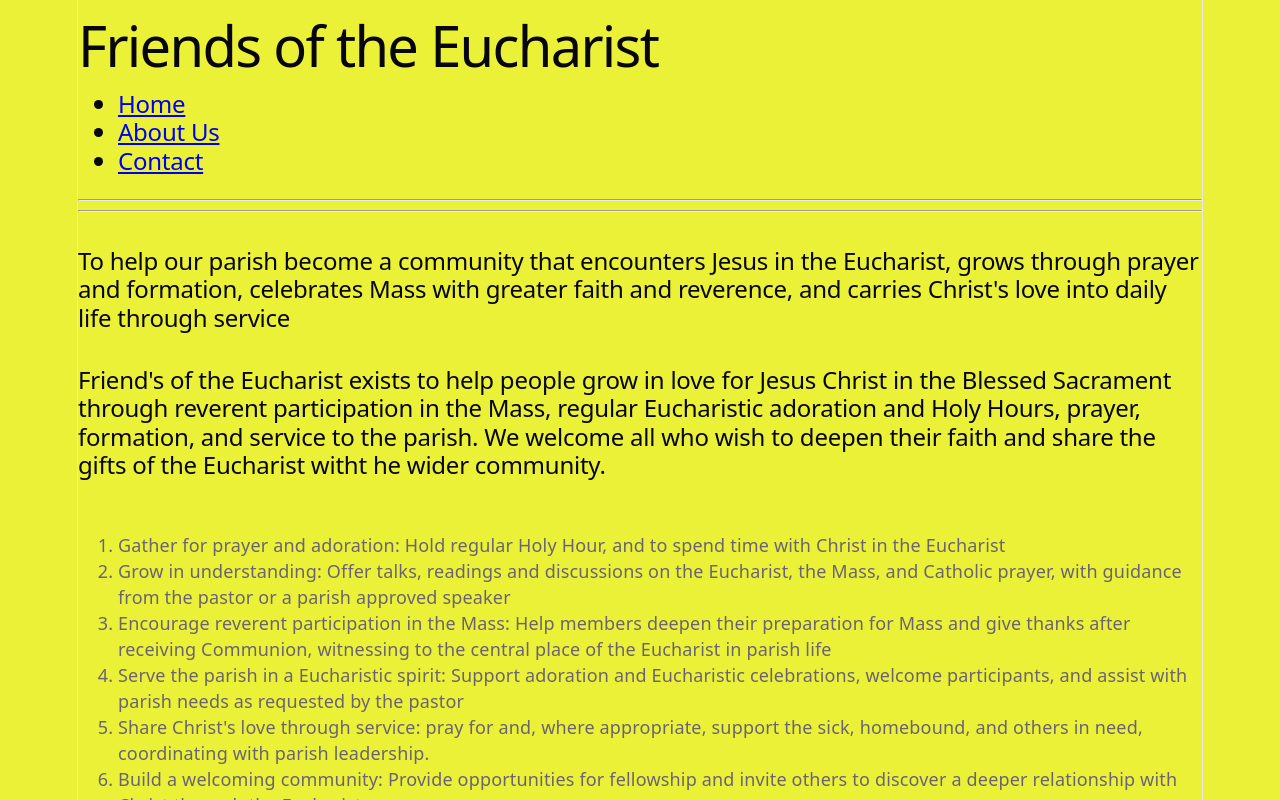
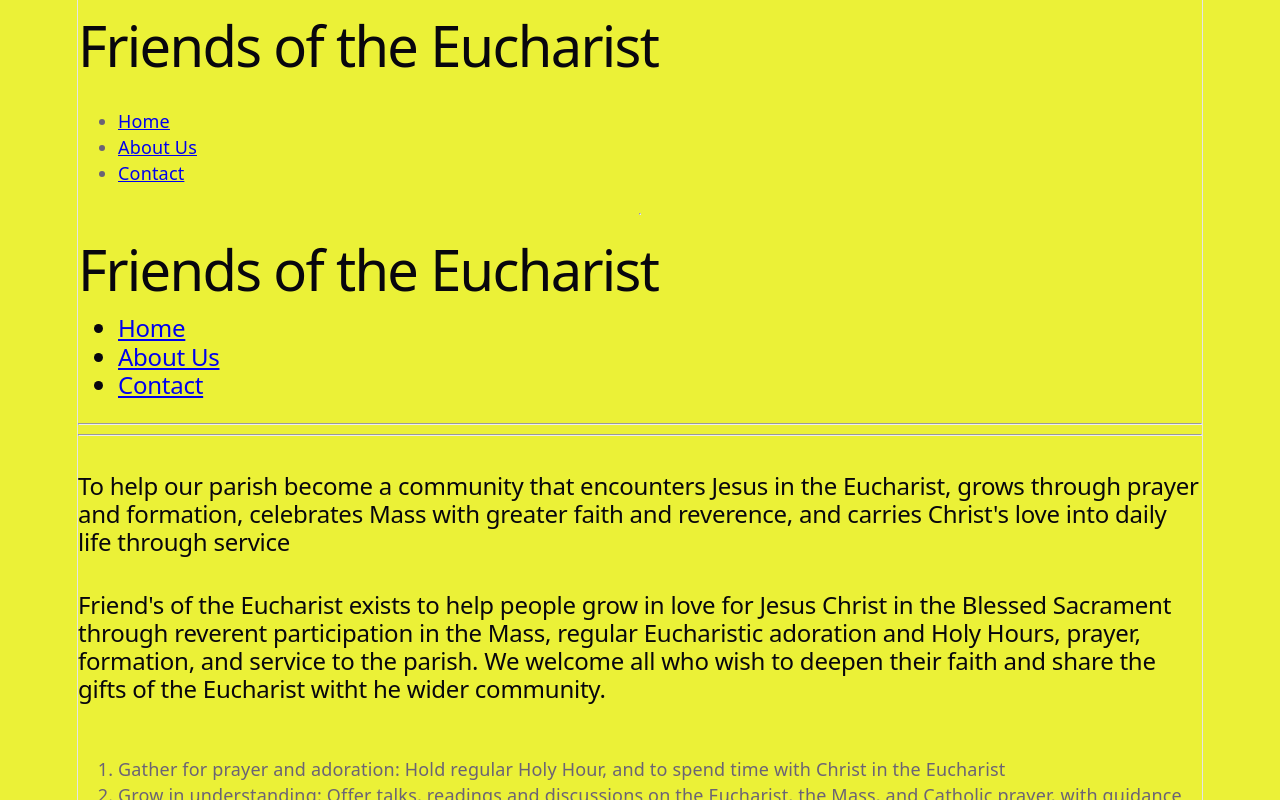
Before and after one commit to Obias090381/My-Website, a React (Vite) app in the folder Website/: page / in a window 1280 px wide. Shown: the top 800 px of the page. Built offline with nearby package versions, Linux system fonts and the light colour scheme.

Commit message:
commit 1a2b3c4d5e6f7g8h9i0j

```diff
--- a/Website/src/App.jsx
+++ b/Website/src/App.jsx
@@ -6,9 +6,18 @@ import About from './About.jsx'
 function App() {
   return (
     <>
-      <Header/>
-      <Body/>
-      <Footer/>
+      <h1>Friends of the Eucharist</h1>
+      <nav>
+        <ul>
+          <li><a href="#">Home</a></li>
+          <li><a href="#About.jsx">About Us</a></li>
+          <li><a href="#Contact">Contact</a></li>
+        </ul>
+      </nav>
+      <hr />
+      <Header />
+      <Body />
+      <Footer />
     </>
   );
 }
```
